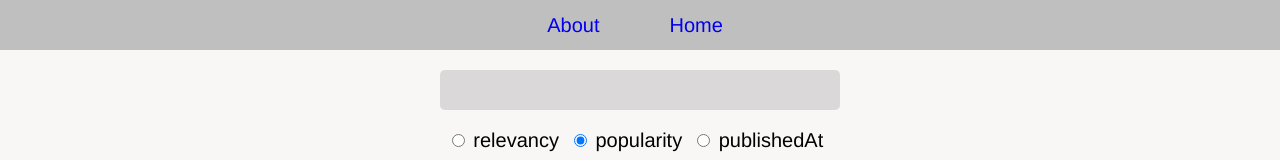
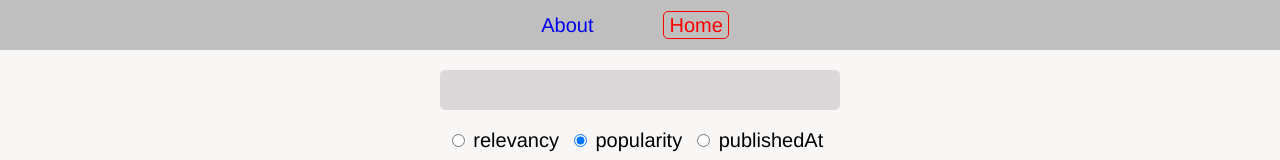
Before and after one commit to anutaguzova/react-app-rss, a React app: page / in a window 1280 px wide. Shown: the top 160 px of the page. Built offline with nearby package versions, Linux system fonts and the light colour scheme.

Commit message:
feat: active link

```diff
--- a/src/components/Navbar.tsx
+++ b/src/components/Navbar.tsx
@@ -1,12 +1,16 @@
 import React from 'react';
-import { Link } from 'react-router-dom';
+import { NavLink } from 'react-router-dom';
 
 const Navbar = (): JSX.Element => (
   <header>
     <div className="navbar">
       <div className="navbar__items">
-        <Link to="/about">About</Link>
-        <Link to="/">Home</Link>
+        <NavLink exact to="/about" activeClassName="active">
+          About
+        </NavLink>
+        <NavLink exact to="/" activeClassName="active">
+          Home
+        </NavLink>
       </div>
     </div>
   </header>
--- a/src/index.css
+++ b/src/index.css
@@ -108,34 +108,6 @@ td {
 }
 
 /* animation */
-/* .fade-appear,
-.fade-enter {
-  opacity: 0;
-  transform: translateY(10px);
-}
-.fade-appear-active,
-.fade-enter-active {
-  transition: 1s ease-in;
-  transform: translateY(0px);
-  opacity: 1;
-}
-
-.fade-exit {
-  transition: 1s ease-out;
-  transform: translateY(0px);
-  opacity: 1;
-}
-
-.fade-exit-active {
-  opacity: 0;
-  transform: translateY(10px);
-}
-.page-main {
-  position: relative;
-  max-width: 1500px;
-  margin: 0px auto;
-} */
-
 .example-enter {
   opacity: 0.01;
 }
@@ -153,3 +125,10 @@ td {
   opacity: 0.01;
   transition: all 1000ms ease-out;
 }
+
+.active {
+  color: red;
+  border: 1px solid red;
+  border-radius: 5px;
+  padding: 2px 5px;
+}
```
